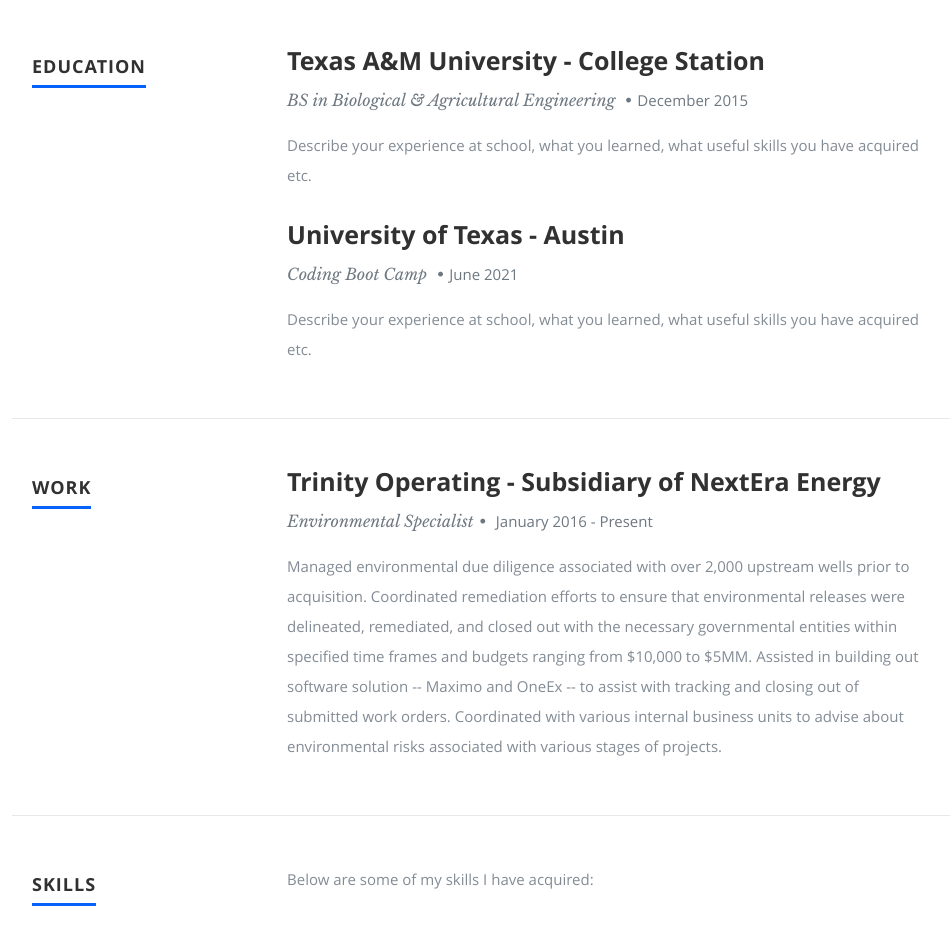
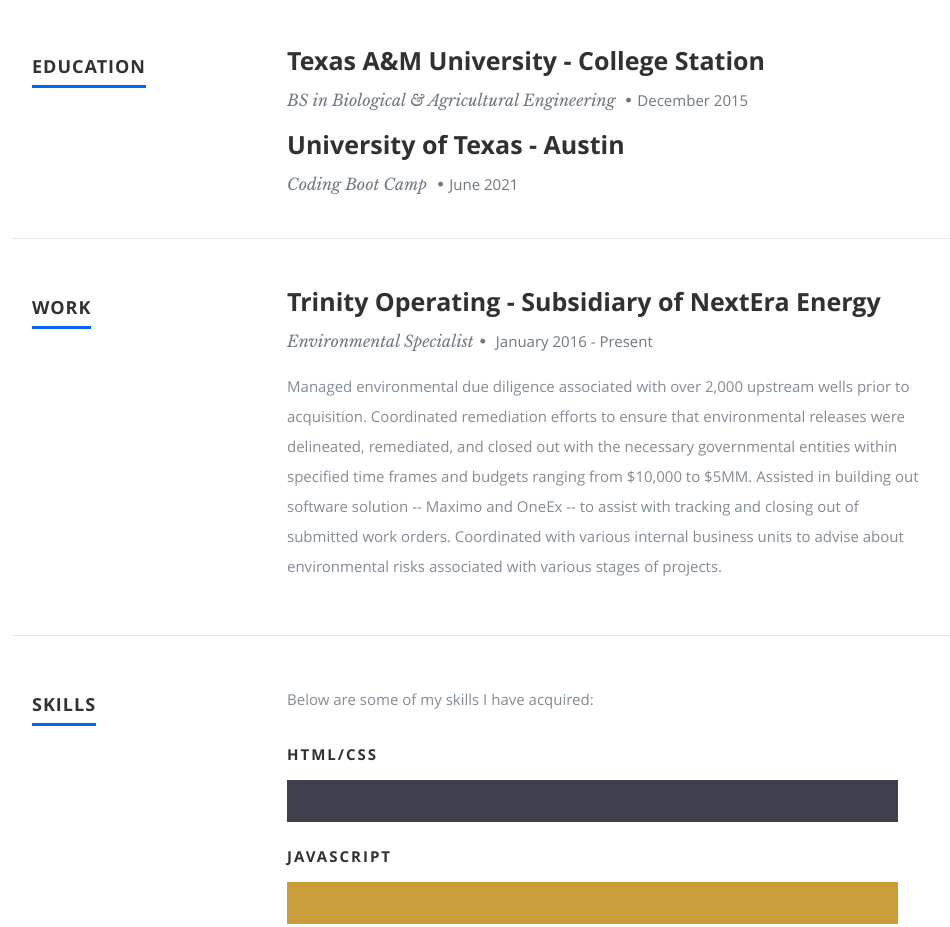
Before and after one commit to JackieHodges/React-Portfolio, a React (Create React App) app: page / in a window 1280 px wide. Shown: the part 1480-2407 px from the top of the page, without its empty margins (118-1068 px from the left). Built offline with nearby package versions, Linux system fonts and the light colour scheme.

Commit message:
added readme

```diff
--- a/package.json
+++ b/package.json
@@ -8,12 +8,14 @@
     "@testing-library/react": "^11.1.0",
     "@testing-library/user-event": "^12.1.10",
     "anix": "^1.3.6",
+    "emailjs-com": "^2.6.4",
     "jquery": "^3.6.0",
     "particles-bg": "^2.5.5",
     "react": "^17.0.1",
     "react-dom": "^17.0.1",
     "react-ga": "^3.3.0",
     "react-reveal": "^1.2.2",
+    "react-router-dom": "^5.2.0",
     "react-scripts": "4.0.3",
     "react-zmage": "^0.8.5-beta.36",
     "web-vitals": "^1.0.1"
--- a/src/Components/Resume.js
+++ b/src/Components/Resume.js
@@ -23,7 +23,6 @@
             {education.degree} <span>&bull;</span>
             <em className="date">{education.graduated}</em>
           </p>
-          <p>{education.description}</p>
         </div>
       );
     });
```
Also changed, not shown: 2 other files (tests, documents, lock files or other folders).
